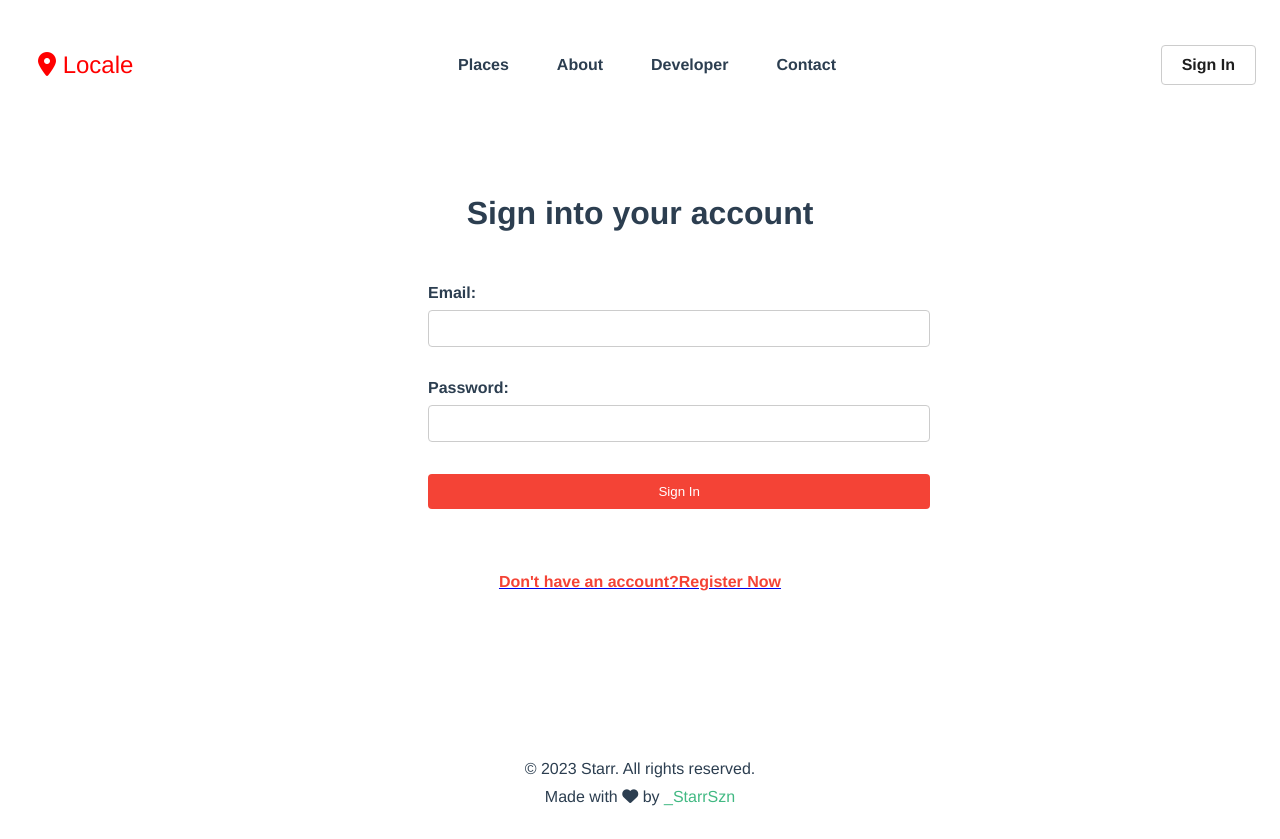
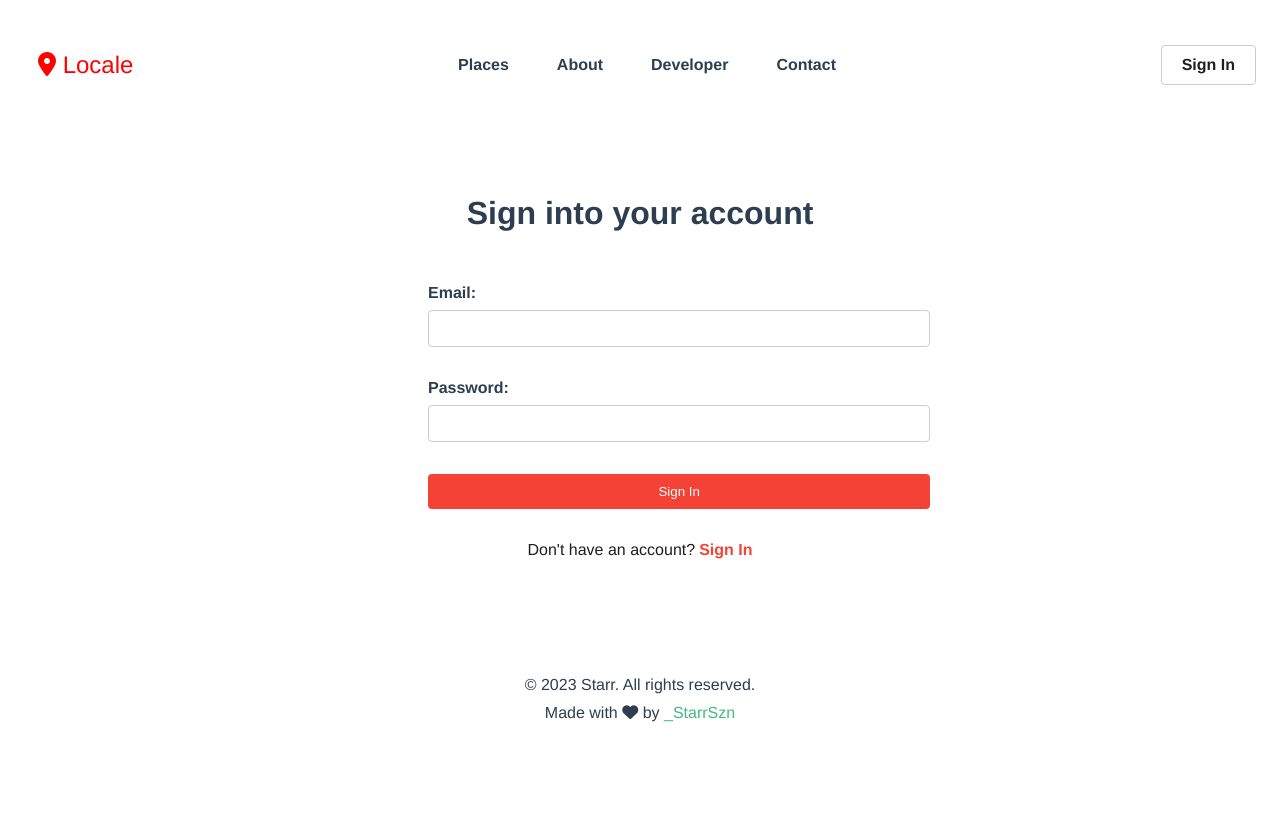
Before and after one commit to TechyStarr/locale-frontend, a Vue app: page /login in a window 1280 px wide. After the commit the page ends 800 px from the top, so only its background shows below. Built offline with nearby package versions, Linux system fonts and the light colour scheme.

Commit message:
styled log-alt

```diff
--- a/src/views/LoginView.vue
+++ b/src/views/LoginView.vue
@@ -16,11 +16,9 @@
       <div class="form-group">
         <button type="submit">Sign In</button>
       </div>
-      <router-link to="/register">
-        <div class="log-alt">Don't have an account?
-          <span> Register Now </span>
-        </div>
-      </router-link>
+      <router-link class="log-alt" to="/login">
+          Don't have an account? <span> Sign In</span>
+        </router-link>
     </form>
 
   </div>
@@ -163,11 +161,16 @@ button {
 .log-alt {
   display: flex;
   justify-content: center;
-  padding: 2rem;
-  margin-bottom: 20px;
+  color: #1e1e1e;
+  text-decoration: none;
+}
+
+.log-alt span {
+  display: flex;
+  justify-content: center;
+  padding-left: 4px;
   color: #f44336;
   font-weight: bold;
-  text-decoration: none;
 }
 
 .error-message {
--- a/src/views/RegisterView.vue
+++ b/src/views/RegisterView.vue
@@ -17,8 +17,8 @@
         <div class="form-group">
           <button type="submit">Register</button>
         </div>
-        <router-link to="/login">
-          <span class="log-alt">Already have an account? Sign In</span>
+        <router-link class="log-alt" to="/login">
+          Already have an account? <span> Sign In</span>
         </router-link>
       </form>
       <div v-if="errorMessage" class="error-message">
@@ -107,11 +107,16 @@ input[type="password"] {
 .log-alt {
   display: flex;
   justify-content: center;
-  padding: 2rem;
-  margin-bottom: 20px;
+  color: #1e1e1e;
+  text-decoration: none;
+}
+
+.log-alt span {
+  display: flex;
+  justify-content: center;
+  padding-left: 4px;
   color: #f44336;
   font-weight: bold;
-  text-decoration: none;
 }
 
 button {
```
